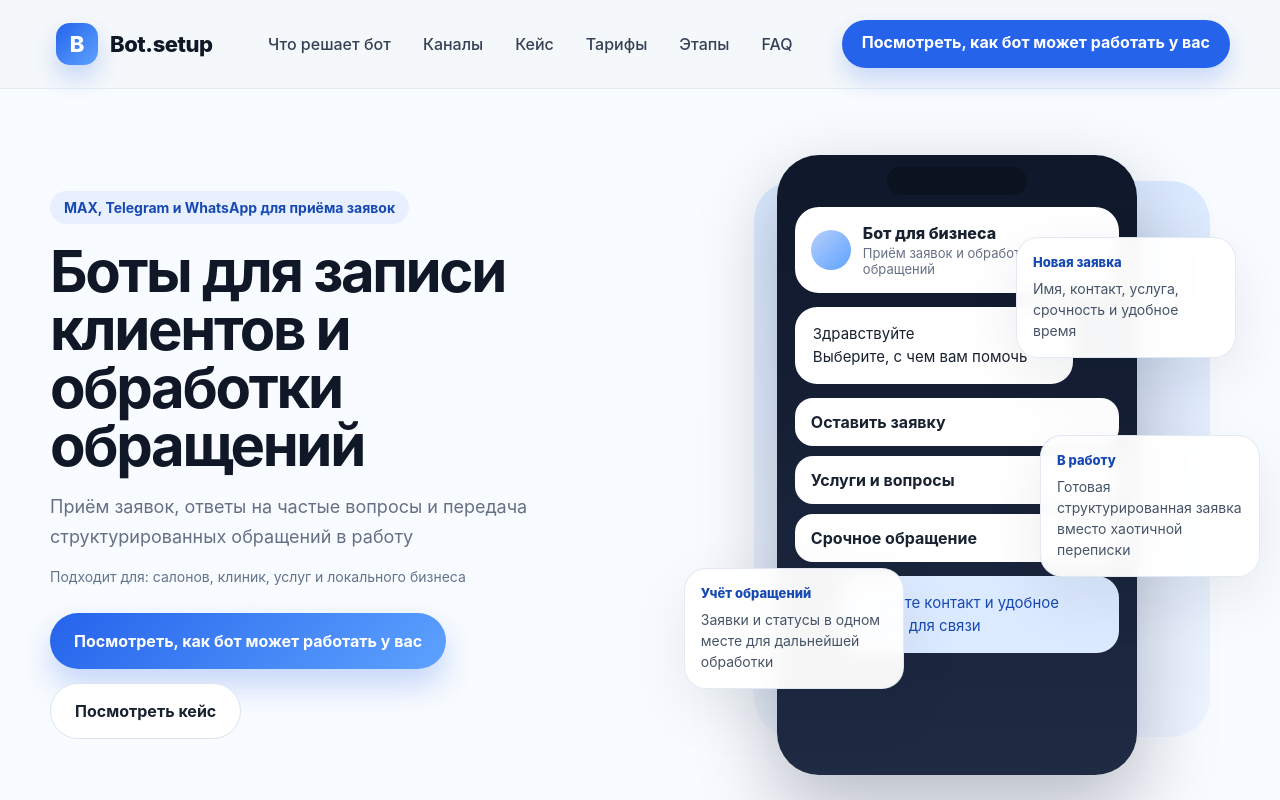
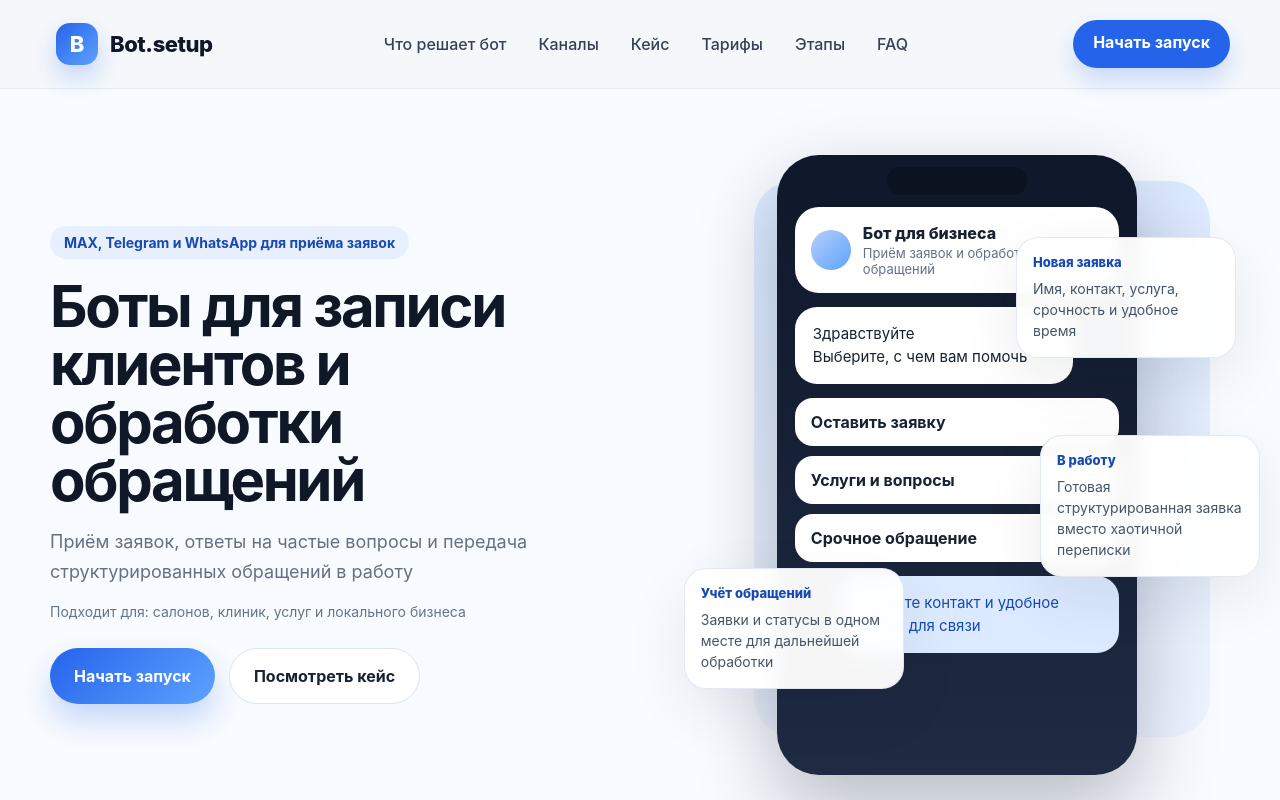
Before and after one commit to yvngfloyd/bot_landing, a React (Vite) app: page / in a window 1280 px wide. Shown: the top 800 px of the page. Built offline with nearby package versions, Linux system fonts and the light colour scheme.

Commit message:
Update App.jsx

```diff
--- a/App.jsx
+++ b/App.jsx
@@ -39,7 +39,7 @@ function App() {
             target="_blank"
             rel="noreferrer"
           >
-            Посмотреть, как бот может работать у вас
+            Начать запуск
           </a>
         </div>
       </header>
@@ -70,7 +70,7 @@ function App() {
                   target="_blank"
                   rel="noreferrer"
                 >
-                  Посмотреть, как бот может работать у вас
+                  Начать запуск
                 </a>
 
                 <button
```
